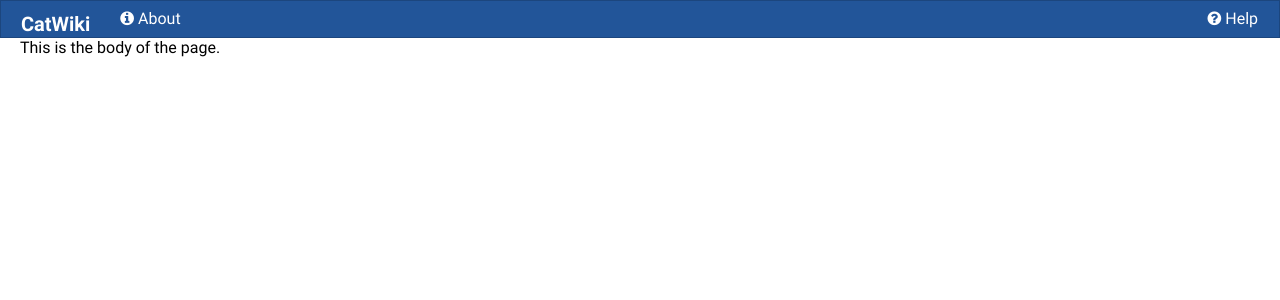
After one commit to cabalamat/meowcat2, a Flask app: template app/templates/maincw.html in a window 1280 px wide. The commit adds this page. Shown: the top 300 px of the page. Run offline with Flask 2, Linux system fonts and the light colour scheme; the template is opened without the code that fills it, so the values that code supplies are empty; parts of the project's set-up code (start-up, migrations or seed data) failed here and were passed over; some libraries are stand-ins or nearby versions; some web fonts are replaced.

Commit message:
using main from CatWiki

```diff
--- a/app/templates/main.html
+++ b/app/templates/main.html
@@ -6,7 +6,6 @@ Uses SB-Admin
 #}
 <!DOCTYPE html>
 <html class="loading"><head>
-    <meta http-equiv="X-UA-Compatible" content="IE=edge" />
     <meta charset="utf-8">
     <meta name="viewport" content="width=device-width, initial-scale=1.0">
     <meta name="description" content="">
--- /dev/null
+++ b/app/templates/maincw.html
@@ -0,0 +1,85 @@
+{# maincw.html
+   ===========
+
+main from catwiki
+#}<!DOCTYPE html>
+<html><head>
+    <meta charset="utf-8">
+    <meta name="viewport" content="width=device-width, initial-scale=1.0">
+
+    <title>{% block title %}CatWiki{% endblock %}</title>
+
+<link href="/static/bootstrap.min.css" rel="stylesheet">
+<link rel="stylesheet"
+    href="/static/font-awesome-4.7.0/css/font-awesome.min.css">
+<link rel="stylesheet" href="/static/jquery-ui-1.11.4/jquery-ui.css">
+<link rel="stylesheet" href="/static/jquery-ui-1.11.4/jquery-ui.structure.css">
+<link rel="stylesheet" href="/static/jquery-ui-1.11.4/jquery-ui.theme.css">
+<link rel="stylesheet" href="/static/jquery-ui-timepicker-addon.css">
+<link rel="stylesheet" href="/static/bozen.css">
+<link rel="stylesheet" href="/static/app.css">
+<link rel="stylesheet" href="/static/message.css">
+<link rel="stylesheet" href="/static/pygments.css">
+<link rel="stylesheet" href="/static/tango.css">
+
+    <link rel="shortcut icon" type="image/x-icon" href="/static/catwiki.ico" />
+    {% block extrahead %}{% endblock extrahead %}
+</head>
+
+<body>
+{%block body_start %}
+
+      <!-- Sidebar -->
+      <div class="navbar navbar-default navbar-top">
+        {%block topbar %}
+      <div class="container-liquid">
+        <div class="navbar-header">
+          <a href="/" class="navbar-brand"><!--i class='icon-icon_e600'></i-->
+          <i class='icon-icon_e600'></i> <b>CatWiki</b></a>
+        </div>
+        <div class="navbar-collapse collapse" id="navbar-main">
+          <ul class="nav navbar-nav">
+
+            <li>
+              <a href="/catwiki/w/home"><i class='fa fa-info-circle'></i> About</a>
+            </li>
+          </ul>
+
+          <ul class="nav navbar-nav navbar-right" style="padding-right:20px;">
+            <li class="dropdown alerts-dropdown help-popup">
+              <a href="/catwiki/w/help">
+                <i class="fa fa-question-circle" id="myelement"></i> Help
+              </a>
+            </li>
+          </ul>
+
+        </div>
+      </div>
+    </div>
+        {%endblock topbar %}
+{% endblock body_start %}
+
+
+{% block contents %}
+<div class="container-liquid" style="padding:0 20px">
+      {% block page_wrapper %}
+
+        <div class="row">
+          <div class="col-lg-12">{% block body %}
+          <p>This is the body of the page.</p>
+          {% endblock body %}</div>
+        </div><!-- row -->
+      {% endblock page_wrapper %}
+</div>
+{% endblock contents %}
+
+<script src="/static/jquery-3.1.1.min.js"></script>
+<script src="/static/jquery.selection.js"></script>
+<script src="/static/jsfunctions.js"></script>
+<script src="/static/app.js"></script>
+
+{%block atend%}
+<!-- just before /body tag -->
+{%endblock atend%}
+</body></html>
+{# end #}
--- a/app/templates/messList.html
+++ b/app/templates/messList.html
@@ -3,7 +3,7 @@
 
 List of messages
 #}
-{% extends "main.html" %}
+{% extends "maincw.html" %}
 
 {% block body %}
 {{rowcol("md-8")}}
```
